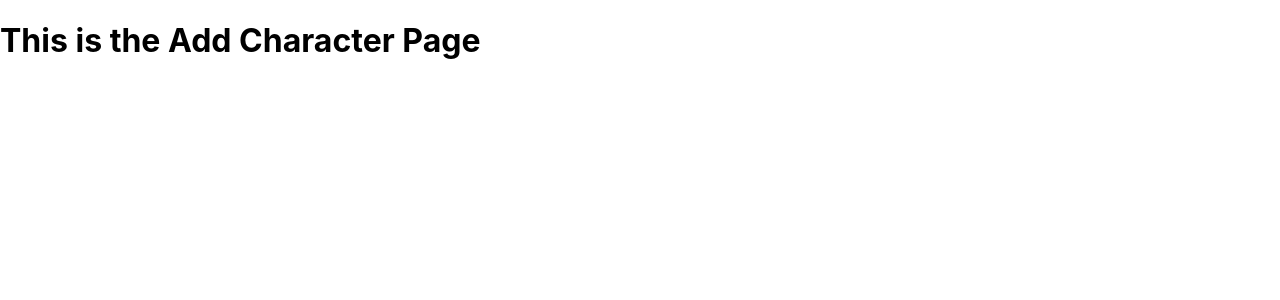
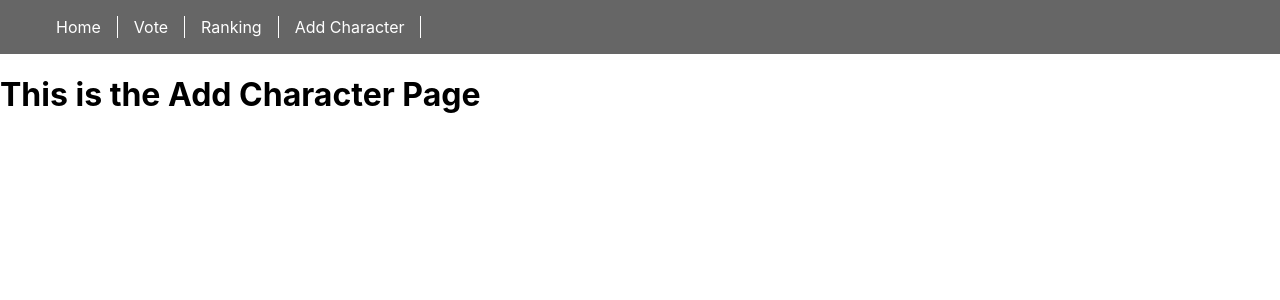
Before and after one commit to daibourne/Rank-and-Rate, a React (Create React App) app: page /AddCharacter in a window 1280 px wide. Shown: the top 300 px of the page. Built offline with nearby package versions, Linux system fonts and the light colour scheme.

Commit message:
Added Nav to other pages

```diff
--- a/src/pages/AddCharacter.jsx
+++ b/src/pages/AddCharacter.jsx
@@ -1,10 +1,16 @@
 import React from "react";
+import Navbar from "../components/Nav";
 
 export function AddCharacter() {
     return (
-        <>
+        <div>
+        <header>
+            <Navbar></Navbar>
+        </header>
+        <body>
             <h1>This is the Add Character Page</h1>
-        </>
+        </body>
+        </div>
     )
 }
 
--- a/src/pages/Ranking.jsx
+++ b/src/pages/Ranking.jsx
@@ -1,12 +1,17 @@
 import React from "react";
-
+import Navbar from "../components/Nav";
 
 
 export function Ranking() {
     return (
-        <>
+        <div>
+        <header>
+            <Navbar></Navbar>
+        </header>
+        <body>
             <h1>This is the Ranking Page</h1>
-        </>
+        </body>
+        </div>
     )
 }
 
--- a/src/pages/Vote.jsx
+++ b/src/pages/Vote.jsx
@@ -1,11 +1,16 @@
 import React from "react";
-
+import Navbar from "../components/Nav";
 
 function Vote() {
     return (
-        <>
+        <div>
+        <header>
+            <Navbar></Navbar>
+        </header>
+        <body>
             <h1>This is the Vote Page</h1>
-        </>
+        </body>
+        </div>
     )
 }
 
```
